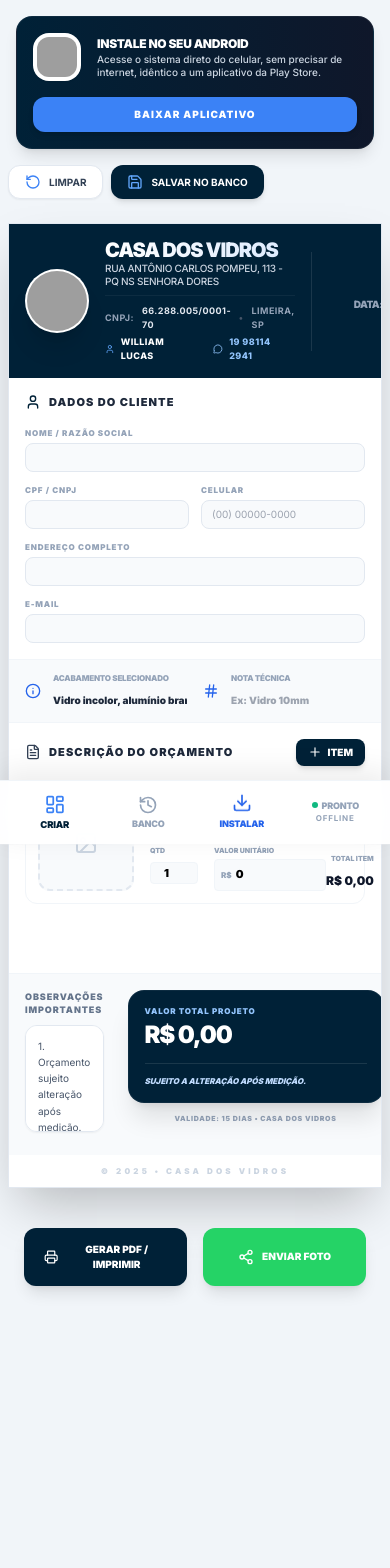
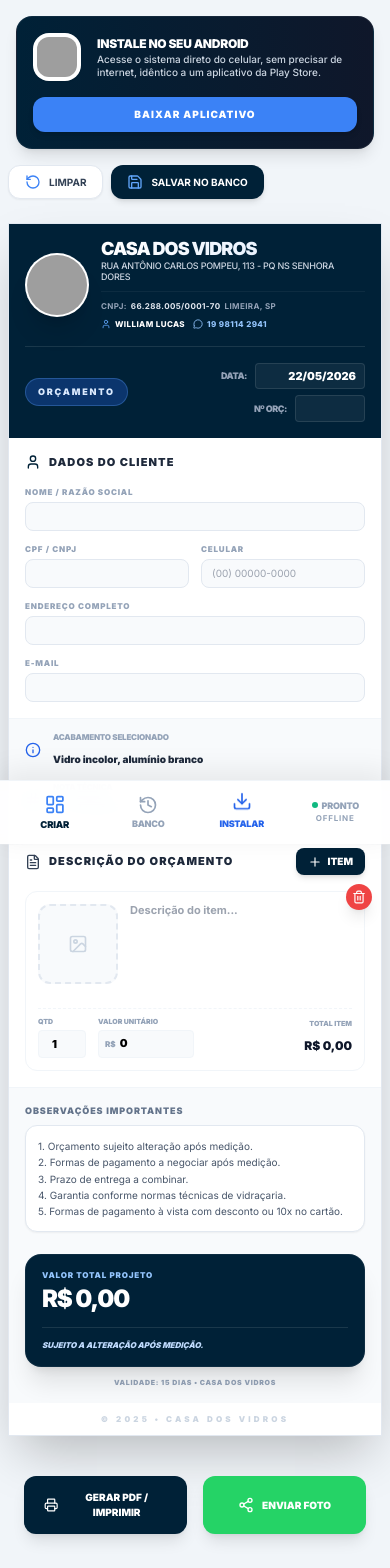
Before and after one commit to ral019/sistema-or-amento, a React (Vite) app: page / in a window 390 px wide. Shown: the top 1568 px of the page. Before the commit the page ends 1430 px from the top, so only its background shows below. Built offline with nearby package versions, Linux system fonts and the light colour scheme; grey boxes are pictures that could not be loaded.

Commit message:
fix: improve mobile header layout and orientation
Adjust header responsiveness for smaller screens and update manifest orientation to allow landscape mode.

```diff
--- a/App.tsx
+++ b/App.tsx
@@ -422,26 +422,26 @@ const App: React.FC = () => {
             className="max-w-4xl mx-auto bg-white shadow-2xl md:rounded-2xl overflow-hidden border border-slate-200 print:border-none print:shadow-none mb-10"
           >
             {/* CABEÇALHO */}
-            <header className="bg-[#002137] text-white p-4 md:p-6 flex flex-row items-center justify-between gap-4 md:gap-6 relative">
-              <div className="flex items-center gap-4 md:gap-6 flex-1">
+            <header className="bg-[#002137] text-white p-4 md:p-6 flex flex-col md:flex-row items-stretch md:items-center justify-between gap-4 md:gap-6 relative">
+              <div className="flex flex-row items-center gap-3 md:gap-6 flex-1 w-full">
                 <CompanyLogo />
                 <div className="flex-1 flex flex-col justify-center text-left">
-                  <h1 className="text-xl md:text-2xl font-black tracking-tighter uppercase mb-0.5 bg-gradient-to-r from-white to-blue-100 bg-clip-text text-transparent leading-none">
+                  <h1 className="text-lg md:text-2xl font-black tracking-tighter uppercase mb-0.5 bg-gradient-to-r from-white to-blue-100 bg-clip-text text-transparent leading-none">
                     {COMPANY_INFO.name}
                   </h1>
-                  <p className="text-slate-300 text-[10px] md:text-[11px] font-medium uppercase tracking-tight leading-tight mb-2">
+                  <p className="text-slate-300 text-[9px] md:text-[11px] font-medium uppercase tracking-tight leading-tight mb-2">
                     {COMPANY_INFO.address}
                   </p>
-                  <div className="flex flex-col gap-1 text-[9px] text-slate-400 font-bold uppercase tracking-wider border-t border-white/5 pt-2">
-                    <span className="flex items-center gap-2">
+                  <div className="flex flex-col gap-1 text-[8px] md:text-[9px] text-slate-400 font-bold uppercase tracking-wider border-t border-white/5 pt-2">
+                    <span className="flex flex-wrap items-center gap-1 md:gap-2">
                       CNPJ: <span className="text-slate-200">{COMPANY_INFO.cnpj}</span>
-                      <span className="text-slate-600">•</span> {COMPANY_INFO.city}
+                      <span className="text-slate-600 hidden sm:inline">•</span> {COMPANY_INFO.city}
                     </span>
-                    <div className="flex items-center gap-4">
-                      <span className="text-white font-extrabold flex items-center gap-1.5">
+                    <div className="flex flex-wrap items-center gap-2 md:gap-4 mt-0.5">
+                      <span className="text-white font-extrabold flex items-center gap-1">
                         <User className="w-2.5 h-2.5 text-blue-400" /> {COMPANY_INFO.owner}
                       </span>
-                      <span className="flex items-center gap-1.5 text-blue-300 font-extrabold">
+                      <span className="flex items-center gap-1 text-blue-300 font-extrabold">
                         <MessageCircle className="w-2.5 h-2.5" /> {COMPANY_INFO.phone}
                       </span>
                     </div>
@@ -449,29 +449,29 @@ const App: React.FC = () => {
                 </div>
               </div>
 
-              <div className="flex flex-col items-end justify-center gap-1.5 shrink-0 border-l border-white/10 pl-6 h-full header-right-side min-w-[200px]">
-                <div className="bg-blue-600/30 px-4 py-1.5 rounded-full border border-blue-400/30 text-blue-100 text-[10px] font-black uppercase tracking-[0.2em] mb-1">
+              <div className="flex flex-row md:flex-col items-center md:items-end justify-between md:justify-center gap-3 shrink-0 border-t md:border-t-0 md:border-l border-white/10 pt-4 md:pt-0 md:pl-6 header-right-side w-full md:w-auto md:min-w-[200px]">
+                <div className="bg-blue-600/30 px-3 md:px-4 py-1.5 rounded-full border border-blue-400/30 text-blue-100 text-[9px] md:text-[10px] font-black uppercase tracking-[0.2em] shrink-0">
                   Orçamento
                 </div>
-                <div className="space-y-1 w-full text-right flex flex-col items-end">
+                <div className="space-y-1.5 flex-1 md:flex-initial text-right flex flex-col items-end w-full max-w-[220px] md:max-w-none">
                   <div className="flex items-center justify-end gap-2 w-full">
-                    <label className="text-[10px] font-black text-slate-400 uppercase tracking-tighter shrink-0">DATA:</label>
+                    <label className="text-[9px] md:text-[10px] font-black text-slate-400 uppercase tracking-tighter shrink-0">DATA:</label>
                     <input
                       type="text"
                       value={clientData.date}
                       onChange={handleClientChange}
                       name="date"
-                      className="bg-white/5 px-2 py-1 rounded border border-white/10 text-[12px] font-black text-right w-full max-w-[120px] outline-none text-white focus:bg-white/10"
+                      className="bg-white/5 px-2 py-1 rounded border border-white/10 text-[11px] md:text-[12px] font-black text-right w-full max-w-[110px] md:max-w-[120px] outline-none text-white focus:bg-white/10"
                     />
                   </div>
                   <div className="flex items-center justify-end gap-2 w-full">
-                    <label className="text-[10px] font-black text-slate-400 uppercase tracking-tighter shrink-0">Nº ORÇ:</label>
+                    <label className="text-[9px] md:text-[10px] font-black text-slate-400 uppercase tracking-tighter shrink-0">Nº ORÇ:</label>
                     <input
                       type="text"
                       value={clientData.quoteNumber}
                       onChange={handleClientChange}
                       name="quoteNumber"
-                      className="bg-white/5 px-2 py-1 rounded border border-white/10 text-[12px] font-black text-right w-full max-w-[80px] outline-none text-white focus:bg-white/10"
+                      className="bg-white/5 px-2 py-1 rounded border border-white/10 text-[11px] md:text-[12px] font-black text-right w-full max-w-[70px] md:max-w-[80px] outline-none text-white focus:bg-white/10"
                     />
                   </div>
                 </div>
@@ -509,7 +509,7 @@ const App: React.FC = () => {
             </section>
 
             {/* INFO ADICIONAL */}
-            <section className="px-4 md:px-6 py-3 bg-slate-50 border-b border-slate-100 grid grid-cols-2 gap-4">
+            <section className="px-4 md:px-6 py-3 bg-slate-50 border-b border-slate-100 grid grid-cols-1 sm:grid-cols-2 gap-3 sm:gap-4">
               <div className="flex items-center gap-3">
                 <Info className="w-4 h-4 text-blue-600 shrink-0" />
                 <div className="flex-1">
@@ -540,40 +540,56 @@ const App: React.FC = () => {
 
               <div className="space-y-4">
                 {items.map((item) => (
-                  <div key={item.id} className="item-row flex flex-row items-start gap-4 border border-slate-100 rounded-xl p-3 bg-white relative group">
-                    <button onClick={() => removeItem(item.id)} className="absolute -top-2 -right-2 no-print text-white bg-red-500 p-1.5 rounded-full shadow-lg opacity-0 group-hover:opacity-100 z-10 transition-opacity">
+                  <div key={item.id} className="item-row flex flex-col sm:flex-row items-stretch sm:items-start gap-4 border border-slate-100 rounded-xl p-3 bg-white relative group">
+                    <button onClick={() => removeItem(item.id)} className="absolute -top-2 -right-2 no-print text-white bg-red-500 p-1.5 rounded-full shadow-lg opacity-100 sm:opacity-0 group-hover:opacity-100 z-10 transition-opacity">
                       <Trash2 className="w-3.5 h-3.5" />
                     </button>
-                    <div className="w-24 h-24 shrink-0 border-2 border-dashed border-slate-200 rounded-xl flex items-center justify-center overflow-hidden bg-slate-50 relative">
+
+                    <div className="flex flex-row items-center gap-3 w-full sm:w-auto shrink-0">
+                      <div className="w-20 h-20 sm:w-24 sm:h-24 shrink-0 border-2 border-dashed border-slate-200 rounded-xl flex items-center justify-center overflow-hidden bg-slate-50 relative">
                         {item.image ? (
                           <img src={item.image} alt="Produto" className="w-full h-full object-cover" />
                         ) : (
-                        <ImageIcon className="text-slate-300 w-6 h-6" />
+                          <ImageIcon className="text-slate-300 w-5 h-5 sm:w-6 sm:h-6" />
                         )}
                         <input type="file" accept="image/*" onChange={(e) => handleImageUpload(item.id, e)} className="absolute inset-0 opacity-0 cursor-pointer no-print" />
                       </div>
-                    <div className="flex-1 flex flex-col justify-between h-24 text-left">
+
+                      <div className="flex-1 sm:hidden text-left h-20">
                         <textarea
                           value={item.description}
                           onChange={(e) => updateItem(item.id, 'description', e.target.value)}
-                        className="w-full bg-transparent p-0 border-none text-[10px] font-bold text-slate-800 leading-tight resize-none outline-none"
+                          className="w-full h-full bg-transparent p-0 border-none text-[11px] font-bold text-slate-800 leading-tight resize-none outline-none"
                           placeholder="Descrição do item..."
                         />
-                      <div className="flex items-end justify-between">
-                        <div className="flex gap-4">
+                      </div>
+                    </div>
+
+                    <div className="flex-1 flex flex-col justify-between min-h-[50px] sm:h-24 text-left w-full">
+                      <div className="hidden sm:block">
+                        <textarea
+                          value={item.description}
+                          onChange={(e) => updateItem(item.id, 'description', e.target.value)}
+                          className="w-full bg-transparent p-0 border-none text-[10px] font-bold text-slate-800 leading-tight resize-none outline-none h-12"
+                          placeholder="Descrição do item..."
+                        />
+                      </div>
+
+                      <div className="flex items-center justify-between gap-4 mt-2 sm:mt-0 pt-2 sm:pt-0 border-t border-dashed border-slate-100 sm:border-none w-full">
+                        <div className="flex items-center gap-3">
                           <div className="w-12">
                             <label className="block text-[7px] font-black text-slate-400 uppercase mb-0.5">Qtd</label>
-                            <input type="number" min="1" value={item.quantity} onChange={(e) => updateItem(item.id, 'quantity', Number(e.target.value))} className="w-full bg-slate-50 border border-slate-100 rounded p-0.5 text-[11px] font-black text-center" />
+                            <input type="number" min="1" value={item.quantity} onChange={(e) => updateItem(item.id, 'quantity', Number(e.target.value))} className="w-full bg-slate-50 border border-slate-100 rounded h-7 p-0.5 text-[11px] font-black text-center outline-none focus:bg-slate-100" />
                           </div>
-                          <div className="w-28">
+                          <div className="w-24 sm:w-28">
                             <label className="block text-[7px] font-black text-slate-400 uppercase mb-0.5">Valor Unitário</label>
-                            <div className="flex items-center bg-slate-50 rounded px-1.5 border border-slate-100 h-8">
+                            <div className="flex items-center bg-slate-50 rounded px-1.5 border border-slate-100 h-7">
                               <span className="text-[8px] text-slate-400 font-black mr-1">R$</span>
                               <input type="number" step="0.01" value={item.unitPrice} onChange={(e) => updateItem(item.id, 'unitPrice', Number(e.target.value))} className="w-full bg-transparent border-none py-1 text-[11px] font-black outline-none" />
                             </div>
                           </div>
                         </div>
-                        <div className="text-right">
+                        <div className="text-right shrink-0">
                           <label className="block text-[7px] font-black text-slate-400 uppercase mb-0.5">Total Item</label>
                           <span className="text-[12px] font-black text-slate-900">{formatCurrency(item.quantity * item.unitPrice)}</span>
                         </div>
@@ -585,12 +601,12 @@ const App: React.FC = () => {
             </section>
 
             {/* RODAPÉ */}
-            <section className="p-4 md:p-6 bg-slate-50 border-t border-slate-100 flex flex-row items-start gap-6 footer-row">
+            <section className="p-4 md:p-6 bg-slate-50 border-t border-slate-100 flex flex-col sm:flex-row items-stretch sm:items-start gap-4 sm:gap-6 footer-row">
               <div className="flex-1">
                 <h3 className="text-[9px] font-black uppercase tracking-widest text-slate-500 mb-2">Observações Importantes</h3>
                 <textarea rows={5} value={observations} onChange={(e) => setObservations(e.target.value)} className="w-full bg-white p-3 border border-slate-200 rounded-xl text-[10px] text-slate-600 outline-none leading-relaxed resize-none shadow-sm h-full min-h-[100px]" />
               </div>
-              <div className="w-64 shrink-0">
+              <div className="w-full sm:w-64 shrink-0">
                 <div className="bg-[#002137] p-4 rounded-2xl shadow-xl relative overflow-hidden border border-white/5">
                   <span className="text-blue-300 text-[8px] font-black uppercase tracking-widest mb-1 block leading-none uppercase">VALOR TOTAL PROJETO</span>
                   <span className="text-white text-2xl font-black tracking-tighter block leading-none py-1">{formatCurrency(total)}</span>
```
Also changed, not shown: public/manifest.json. Lines whose indentation alone changed are shown as unchanged.
